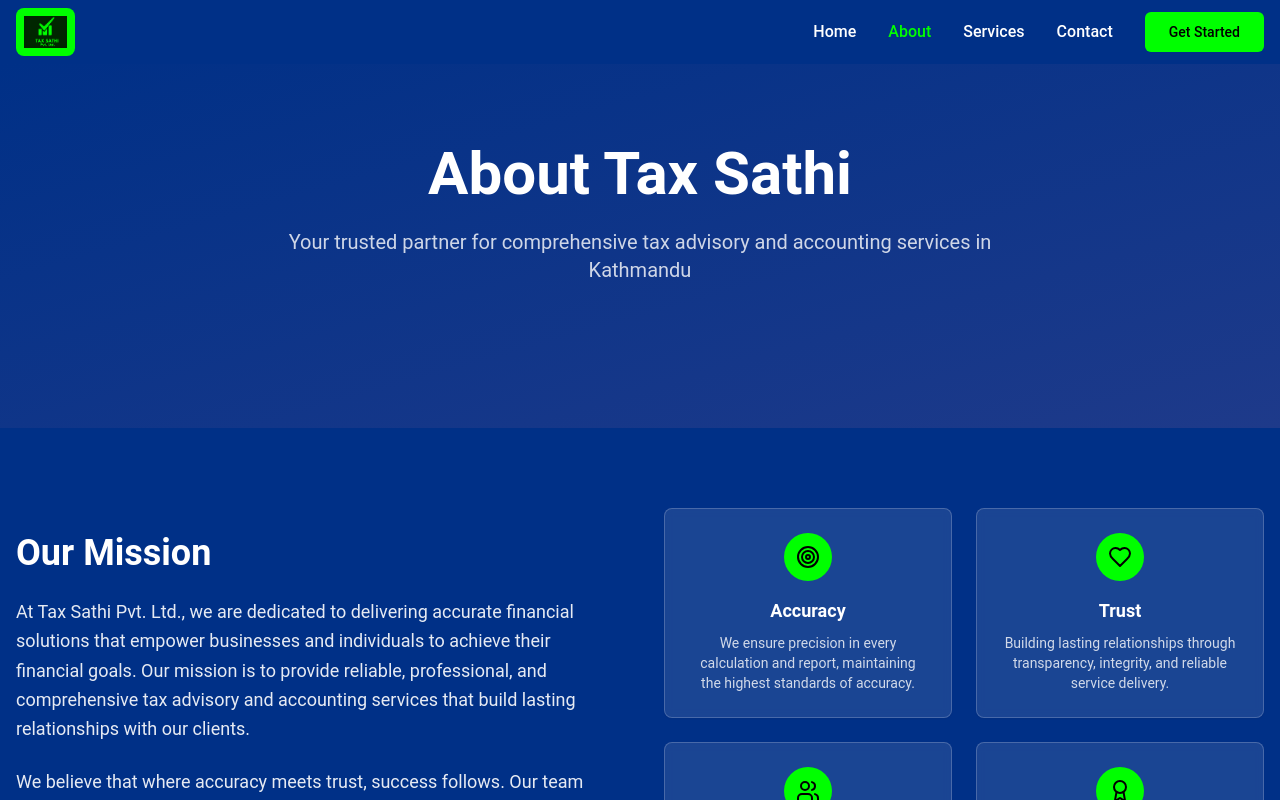
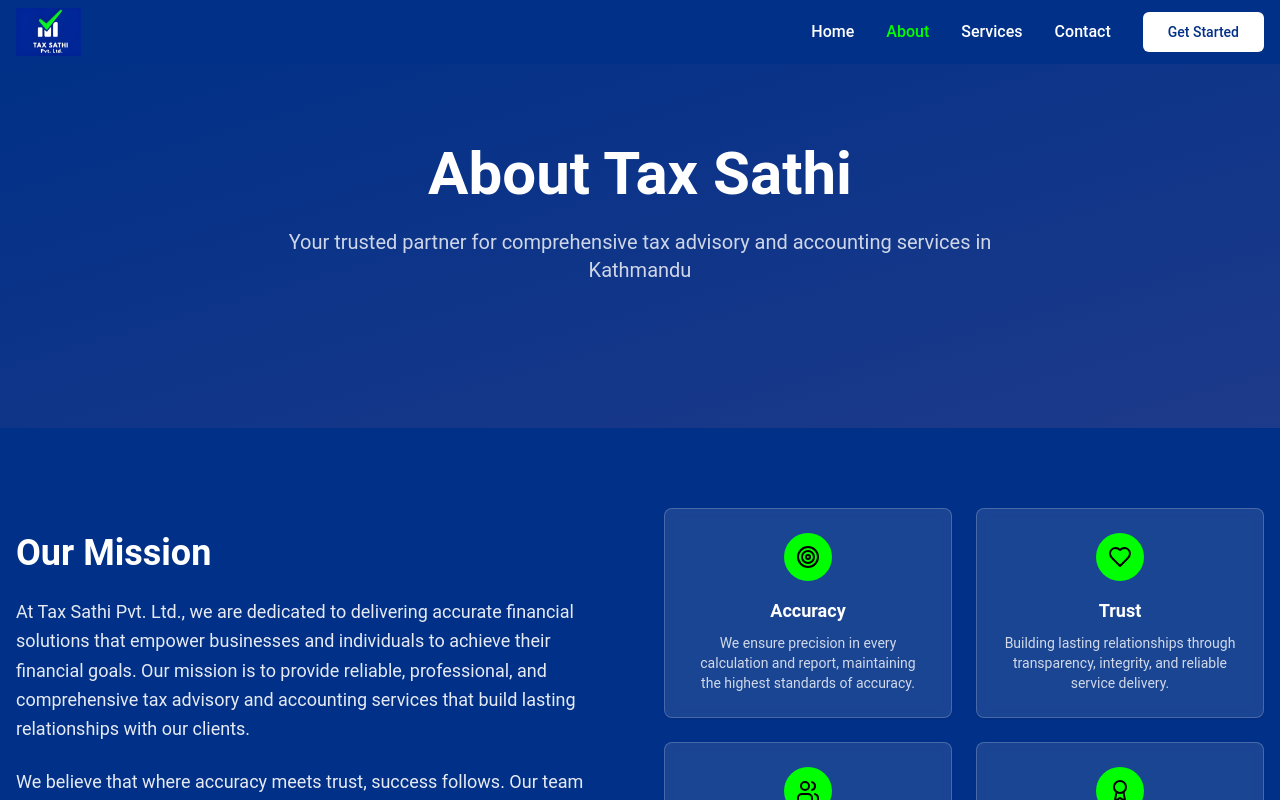
Before and after one commit to Xubikmhy/sathi-web-blueprint, a React (Vite) app: page /about in a window 1280 px wide. Shown: the top 800 px of the page. Built offline with nearby package versions, Linux system fonts and the light colour scheme.

Commit message:
Fix: Logo background and button colors
- Set logo background to transparent.
- Adjust button colors to match page aesthetic.

```diff
--- a/src/components/Footer.tsx
+++ b/src/components/Footer.tsx
@@ -10,13 +10,11 @@ const Footer = () => {
           {/* Logo and Description */}
           <div className="space-y-4">
             <Link to="/" className="flex items-center space-x-3">
-              <div className="bg-brand-green rounded-lg p-2">
-                <img
-                  src="/lovable-uploads/1aa18539-7d9c-43cb-9616-ae539bc0c586.png"
-                  alt="Tax Sathi Pvt. Ltd. Logo"
-                  className="h-8 w-auto mix-blend-multiply"
-                />
-              </div>
+              <img
+                src="/lovable-uploads/1aa18539-7d9c-43cb-9616-ae539bc0c586.png"
+                alt="Tax Sathi Pvt. Ltd. Logo"
+                className="h-12 w-auto"
+              />
             </Link>
             <p className="text-white/80 text-sm">
               Where Accuracy Meets Trust. Professional tax advisory and accounting services in Kathmandu.
--- a/src/components/Navigation.tsx
+++ b/src/components/Navigation.tsx
@@ -33,13 +33,11 @@ const Navigation = () => {
         <div className="flex items-center justify-between h-16">
           {/* Logo */}
           <Link to="/" className="flex items-center space-x-3">
-            <div className="bg-brand-green rounded-lg p-2">
-              <img
-                src="/lovable-uploads/1aa18539-7d9c-43cb-9616-ae539bc0c586.png"
-                alt="Tax Sathi Pvt. Ltd. Logo"
-                className="h-8 w-auto mix-blend-multiply"
-              />
-            </div>
+            <img
+              src="/lovable-uploads/1aa18539-7d9c-43cb-9616-ae539bc0c586.png"
+              alt="Tax Sathi Pvt. Ltd. Logo"
+              className="h-12 w-auto"
+            />
           </Link>
 
           {/* Desktop Navigation */}
@@ -57,7 +55,7 @@ const Navigation = () => {
             ))}
             <Button
               asChild
-              className="bg-brand-green text-black hover:bg-brand-green/90 font-medium px-6"
+              className="bg-white text-brand-blue hover:bg-white/90 font-medium px-6 border border-white/20"
             >
               <Link to="/contact">Get Started</Link>
             </Button>
@@ -93,7 +91,7 @@ const Navigation = () => {
             ))}
             <Button
               asChild
-              className="bg-brand-green text-black hover:bg-brand-green/90 font-medium w-full"
+              className="bg-white text-brand-blue hover:bg-white/90 font-medium w-full border border-white/20"
             >
               <Link to="/contact" onClick={() => setIsOpen(false)}>Get Started</Link>
             </Button>
--- a/src/pages/Index.tsx
+++ b/src/pages/Index.tsx
@@ -1,3 +1,4 @@
+
 import { Button } from '@/components/ui/button';
 import { Card, CardContent } from '@/components/ui/card';
 import { Link } from 'react-router-dom';
@@ -95,13 +96,11 @@ const Index = () => {
         <div className="relative z-10 text-center max-w-4xl mx-auto px-4 animate-fade-in">
           {/* Logo */}
           <div className="flex justify-center mb-8">
-            <div className="bg-brand-green rounded-xl p-4 shadow-2xl">
-              <img
-                src="/lovable-uploads/1aa18539-7d9c-43cb-9616-ae539bc0c586.png"
-                alt="Tax Sathi Pvt. Ltd. Logo"
-                className="h-24 w-auto mix-blend-multiply"
-              />
-            </div>
+            <img
+              src="/lovable-uploads/1aa18539-7d9c-43cb-9616-ae539bc0c586.png"
+              alt="Tax Sathi Pvt. Ltd. Logo"
+              className="h-32 w-auto shadow-2xl"
+            />
           </div>
 
           <h1 className="text-5xl md:text-7xl font-bold text-white mb-6">
@@ -121,7 +120,7 @@ const Index = () => {
             <Button
               asChild
               size="lg"
-              className="bg-brand-green text-black hover:bg-brand-green/90 font-semibold px-8 py-6 text-lg hover-scale"
+              className="bg-white text-brand-blue hover:bg-white/90 font-semibold px-8 py-6 text-lg hover-scale border border-white/20"
             >
               <Link to="/contact">Get Started Today</Link>
             </Button>
@@ -177,7 +176,7 @@ const Index = () => {
               asChild
               variant="outline"
               size="lg"
-              className="border-brand-green text-brand-green hover:bg-brand-green hover:text-black"
+              className="border-white text-white hover:bg-white hover:text-brand-blue px-8 py-4"
             >
               <Link to="/services">View All Services</Link>
             </Button>
@@ -256,7 +255,7 @@ const Index = () => {
             <Button
               asChild
               size="lg"
-              className="bg-brand-green text-black hover:bg-brand-green/90 font-semibold px-8 py-6 text-lg"
+              className="bg-white text-brand-blue hover:bg-white/90 font-semibold px-8 py-6 text-lg border border-white/20"
             >
               <Link to="/contact">Contact Us Today</Link>
             </Button>
```
